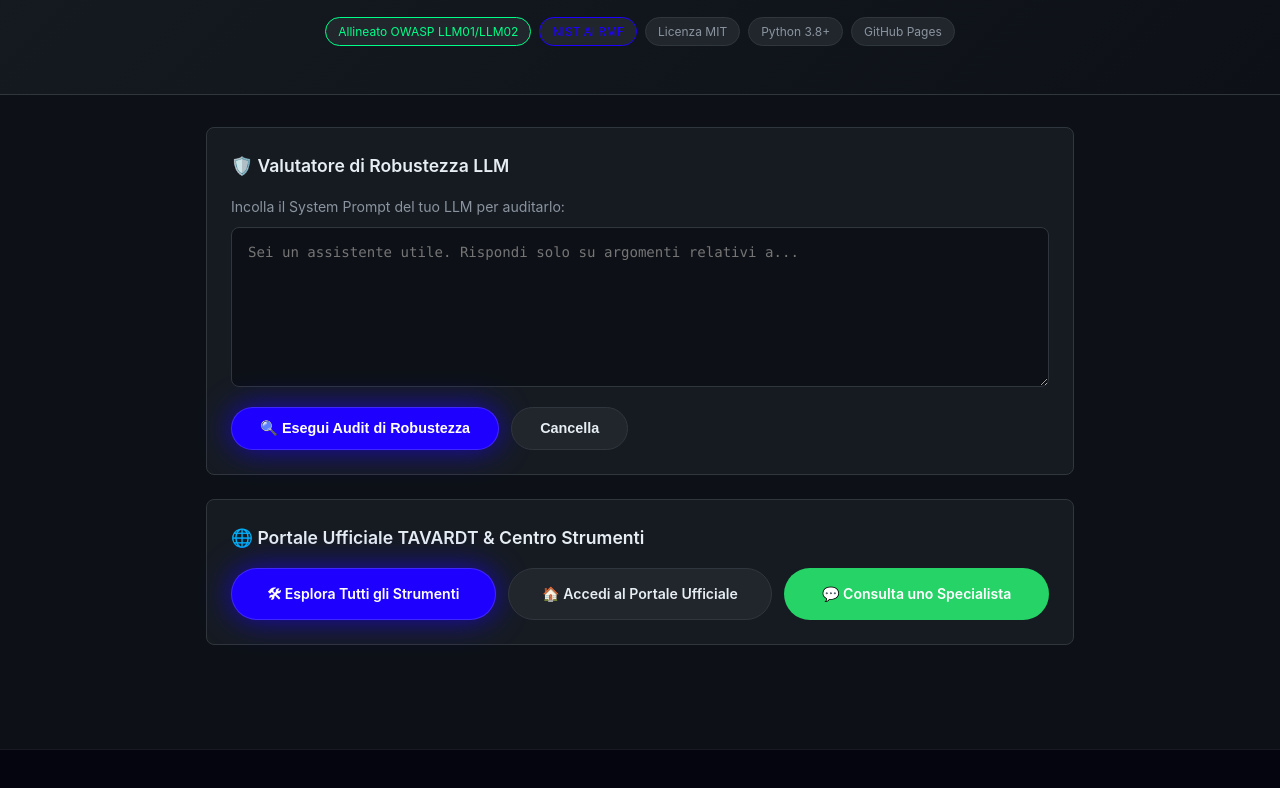
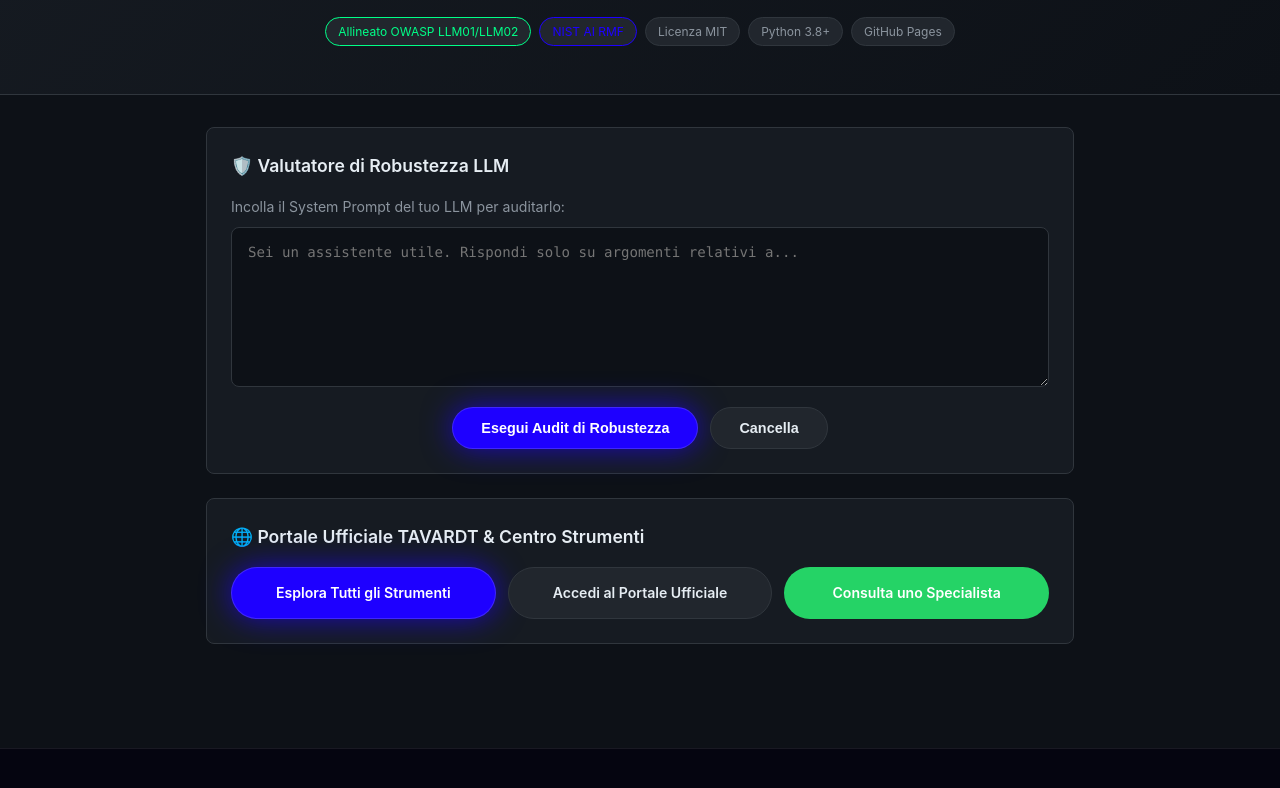
Before and after one commit to TAVARDT-Italia/llm-robustness-evaluator-it, a plain HTML site: page index.html in a window 1280 px wide. Shown: the part 282-1070 px from the top of the page. Drawn offline with Linux system fonts and the light colour scheme.

```diff
--- a/index.html
+++ b/index.html
@@ -155,6 +155,15 @@
 }
 .tavardt-nav-link:hover {
   color: #ffffff;
+}
+
+/* Centered Button Row */
+.btn-row, .sample-buttons {
+  display: flex !important;
+  justify-content: center !important;
+  align-items: center !important;
+  flex-wrap: wrap !important;
+  gap: 12px !important;
 }
 
 /* Primary Action Buttons */
@@ -413,7 +422,7 @@ footer a:hover{color:var(--green)}
     <label style="display:block;color:var(--text2);margin-bottom:8px;font-size:.88rem">Incolla il System Prompt del tuo LLM per auditarlo:</label>
     <textarea id="sp-input" placeholder="Sei un assistente utile. Rispondi solo su argomenti relativi a..."></textarea>
     <div class="btn-row">
-      <button class="btn-primary" onclick="runAudit()">🔍 Esegui Audit di Robustezza</button>
+      <button class="btn-primary" onclick="runAudit()">Esegui Audit di Robustezza</button>
       <button class="btn-secondary" onclick="clearAll()">Cancella</button>
     </div>
   </div>
@@ -459,9 +468,9 @@ footer a:hover{color:var(--green)}
   <div class="card">
     <h2>🌐 Portale Ufficiale TAVARDT & Centro Strumenti</h2>
     <div class="cta-grid">
-      <a class="cta-btn primary" href="https://tools.tavardt.com/it/">🛠 Esplora Tutti gli Strumenti</a>
-      <a class="cta-btn secondary" href="https://ag.tavardt.com/it/">🏠 Accedi al Portale Ufficiale</a>
-      <a class="cta-btn wa" href="https://ag.tavardt.com/it/contatti/" target="_blank" rel="noopener">💬 Consulta uno Specialista</a>
+      <a class="cta-btn primary" href="https://tools.tavardt.com/it/">Esplora Tutti gli Strumenti</a>
+      <a class="cta-btn secondary" href="https://ag.tavardt.com/it/">Accedi al Portale Ufficiale</a>
+      <a class="cta-btn wa" href="https://ag.tavardt.com/it/contatti/" target="_blank" rel="noopener">Consulta uno Specialista</a>
     </div>
   </div>
 </main>
```
